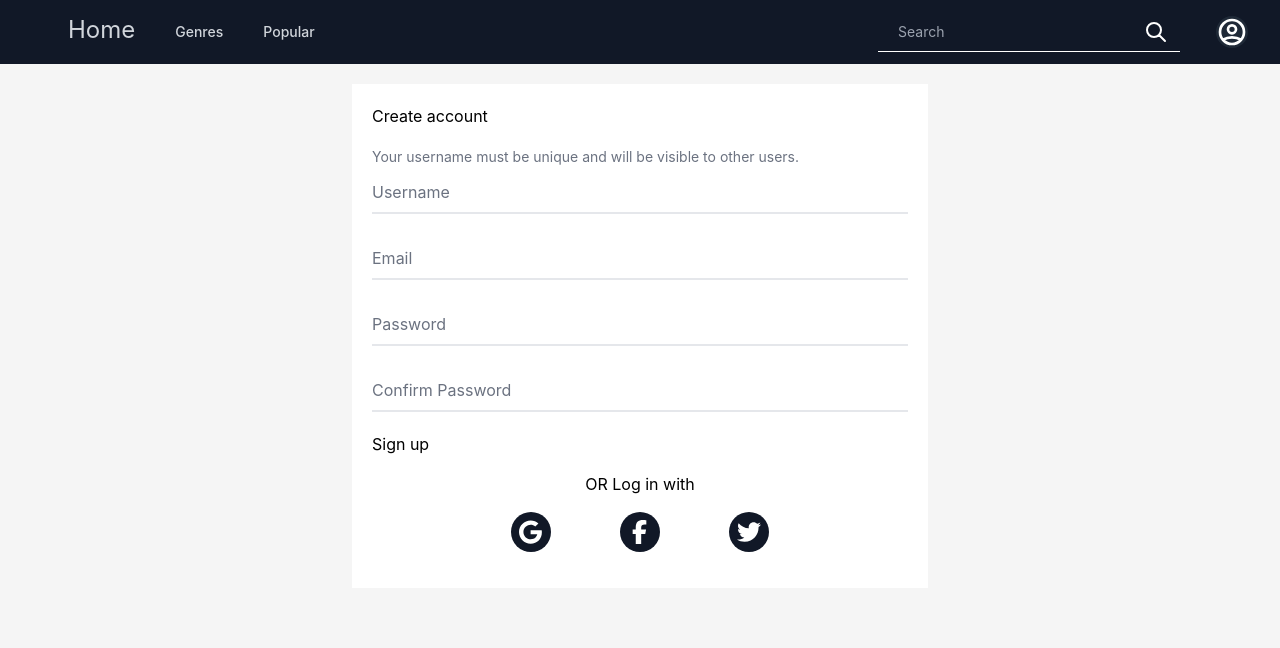
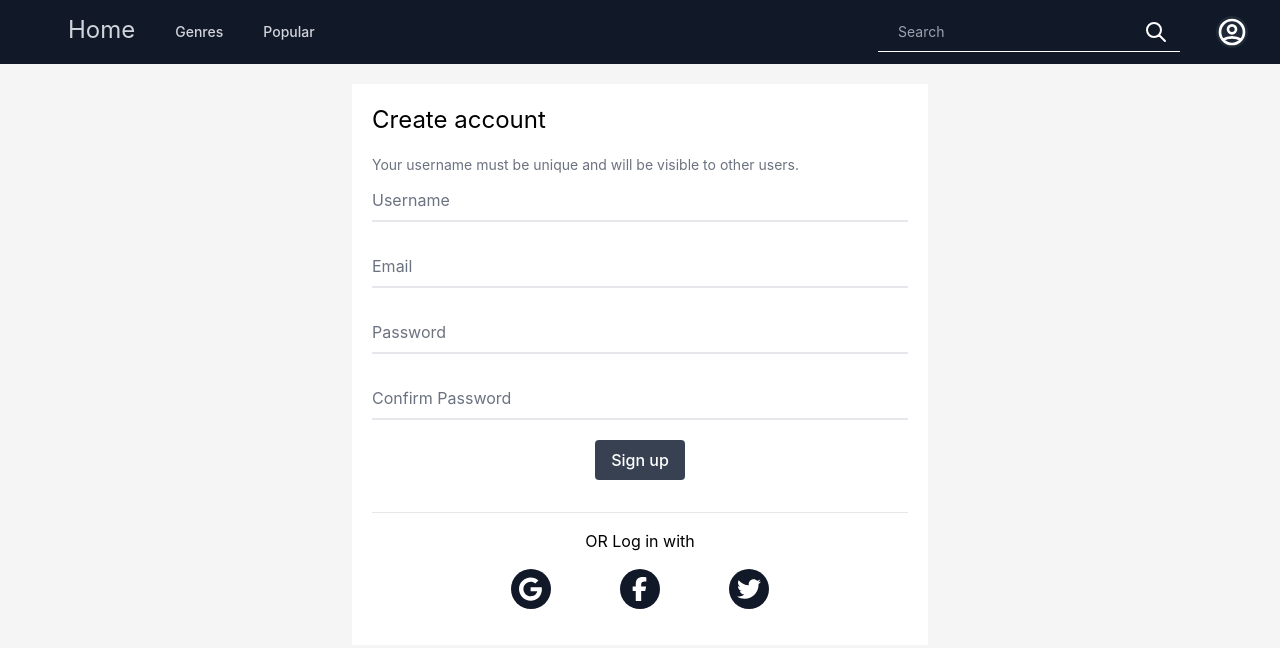
Before and after one commit to AlessandroCanossa/tec-web-project, a Next.js app in the folder frontend/: page /registration in a window 1280 px wide. Shown: the top 648 px of the page. Built offline with nearby package versions, Linux system fonts and the light colour scheme.

Commit message:
minor changes to buttons

```diff
--- a/frontend/components/formInput.tsx
+++ b/frontend/components/formInput.tsx
@@ -1,7 +1,8 @@
 import styles from "./formInput.module.css";
+import { HTMLInputTypeAttribute } from "react";
 
 const FormInput = (props: {
-  inputType: string;
+  inputType: HTMLInputTypeAttribute;
   inputName: string;
   inputLabel: string;
 }) => {
--- a/frontend/components/loginSocial.tsx
+++ b/frontend/components/loginSocial.tsx
@@ -10,6 +10,7 @@ import {
 const LoginSocial = () => {
   return (
     <>
+      <hr className="relative my-4 w-full" />
       <div className=" w-full justify-content-md-center mb-4">
         <div className=" text-center">
           <p>OR Log in with</p>
--- a/frontend/pages/registration.tsx
+++ b/frontend/pages/registration.tsx
@@ -72,13 +72,14 @@ const Registration: NextPage = () => {
 
       <div className="container flex flex-wrap mt-5 mx-auto p-5 bg-white max-w-xl ">
         <div className=" w-full items-center mb-4">
-          <h2 className="font-header">Create account</h2>
+          <h2 className="text-2xl">Create account</h2>
         </div>
         <div className=" w-full mb-4 ">
           <form action="/" method="POST">
             <span className="text-sm text-gray-500">
               Your username must be unique and will be visible to other users.
             </span>
+            <div>
               <FormInput
                 inputType={"text"}
                 inputName={"username"}
@@ -99,10 +100,14 @@ const Registration: NextPage = () => {
                 inputName={"confirmPassword"}
                 inputLabel={"Confirm Password"}
               />
-            <button type={"submit"}>Sign up</button>
+            </div>
+            <div className="text-center">
+              <button type={"submit"} className="btn btn_dark">
+                Sign up
+              </button>
+            </div>
           </form>
         </div>
-        <hr className="" />
         <LoginSocial />
       </div>
     </Layout>
--- a/frontend/styles/globals.css
+++ b/frontend/styles/globals.css
@@ -29,15 +29,15 @@ a {
 }
 
 .btn_light:hover {
-  @apply bg-gray-800 text-white
+  @apply bg-gray-600 text-white
 }
 
 .btn_dark {
-  @apply bg-gray-800 text-white transition
+  @apply bg-gray-700 text-white transition
 }
 
 .btn_dark:hover {
-  @apply bg-white text-black
+  @apply bg-gray-300 text-black
 }
 
 input:focus ~ label,
```
Lines whose indentation alone changed are shown as unchanged.
